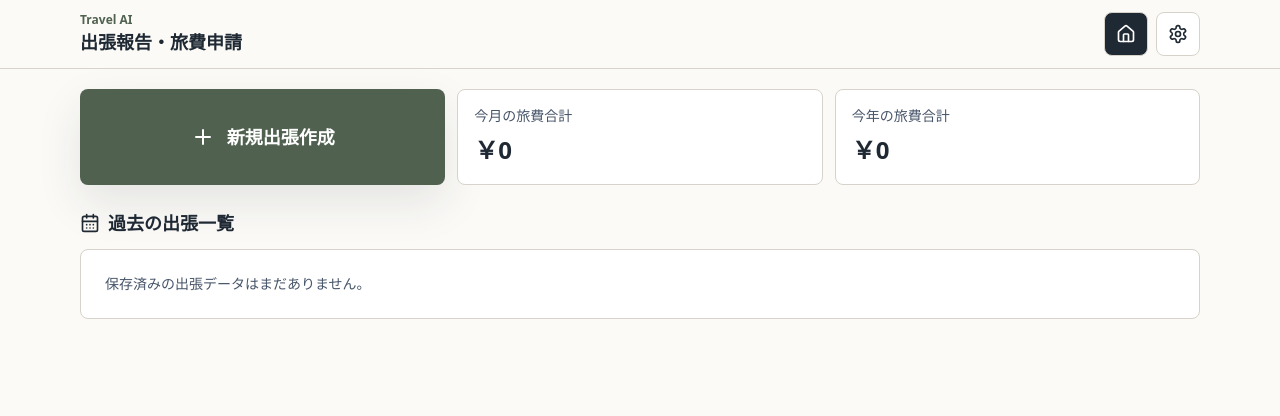
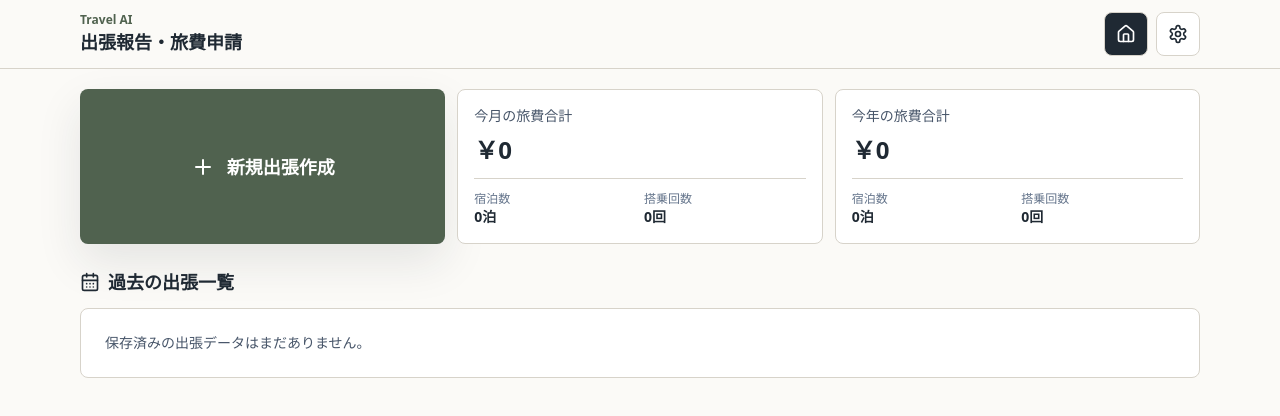
Before and after one commit to yusuke96nakano/enjoy-travel, a Next.js app: page / in a window 1280 px wide. Shown: the top 416 px of the page. Built offline with nearby package versions, Linux system fonts and the light colour scheme.

Commit message:
Show monthly and yearly trip usage

```diff
--- a/app/page.tsx
+++ b/app/page.tsx
@@ -220,6 +220,15 @@ const hasTransportContent = (item: TransportItem) => {
   return Boolean(item.from || item.to || item.amount || item.note || (item.flightNo && !flightNoOnlyPrefix));
 };
 
+const summarizeTripUsage = (items: Trip[]) =>
+  items.reduce(
+    (summary, item) => ({
+      lodgingNights: summary.lodgingNights + item.lodgings.reduce((sum, lodging) => sum + lodgingNights(lodging), 0),
+      flightCount: summary.flightCount + item.transports.filter((transport) => transport.type === "飛行機").length,
+    }),
+    { lodgingNights: 0, flightCount: 0 },
+  );
+
 const buildAutoFlight = (airFares: AirFare[], date: string, from: string, to: string, note: string): TransportItem => {
   const base: TransportItem = {
     ...emptyTransport(date),
@@ -320,11 +329,19 @@ export default function HomePage() {
       .filter((item) => item.createdAt.slice(0, 7) === month)
       .reduce((sum, item) => sum + calculateTotals(item).grand, 0);
   }, [trips]);
+  const monthUsage = useMemo(() => {
+    const month = new Date().toISOString().slice(0, 7);
+    return summarizeTripUsage(trips.filter((item) => item.createdAt.slice(0, 7) === month));
+  }, [trips]);
   const yearTotal = useMemo(() => {
     const year = new Date().getFullYear().toString();
     return trips
       .filter((item) => item.createdAt.slice(0, 4) === year)
       .reduce((sum, item) => sum + calculateTotals(item).grand, 0);
+  }, [trips]);
+  const yearUsage = useMemo(() => {
+    const year = new Date().getFullYear().toString();
+    return summarizeTripUsage(trips.filter((item) => item.createdAt.slice(0, 4) === year));
   }, [trips]);
 
   const updateTrip = (patch: Partial<Trip>) => setTrip((current) => (current ? { ...current, ...patch } : null));
@@ -429,8 +446,22 @@ export default function HomePage() {
             >
               <Plus size={24} /> 新規出張作成
             </button>
-            <SummaryCard label="今月の旅費合計" value={yen(monthTotal)} />
-            <SummaryCard label="今年の旅費合計" value={yen(yearTotal)} />
+            <SummaryCard
+              label="今月の旅費合計"
+              value={yen(monthTotal)}
+              details={[
+                ["宿泊数", `${monthUsage.lodgingNights}泊`],
+                ["搭乗回数", `${monthUsage.flightCount}回`],
+              ]}
+            />
+            <SummaryCard
+              label="今年の旅費合計"
+              value={yen(yearTotal)}
+              details={[
+                ["宿泊数", `${yearUsage.lodgingNights}泊`],
+                ["搭乗回数", `${yearUsage.flightCount}回`],
+              ]}
+            />
           </div>
 
           <div className="mt-6">
@@ -566,11 +597,21 @@ function HistoryPdfButton({ label, icon, onClick }: { label: string; icon: React
   );
 }
 
-function SummaryCard({ label, value }: { label: string; value: string }) {
+function SummaryCard({ label, value, details = [] }: { label: string; value: string; details?: string[][] }) {
   return (
     <div className="rounded-lg border border-line bg-white p-4">
       <p className="text-sm text-slate-600">{label}</p>
       <p className="mt-2 text-2xl font-bold">{value}</p>
+      {details.length > 0 && (
+        <div className="mt-3 grid grid-cols-2 gap-2 border-t border-line pt-3 text-sm">
+          {details.map(([detailLabel, detailValue]) => (
+            <div key={detailLabel}>
+              <p className="text-xs text-slate-500">{detailLabel}</p>
+              <p className="font-bold text-ink">{detailValue}</p>
+            </div>
+          ))}
+        </div>
+      )}
     </div>
   );
 }
```
